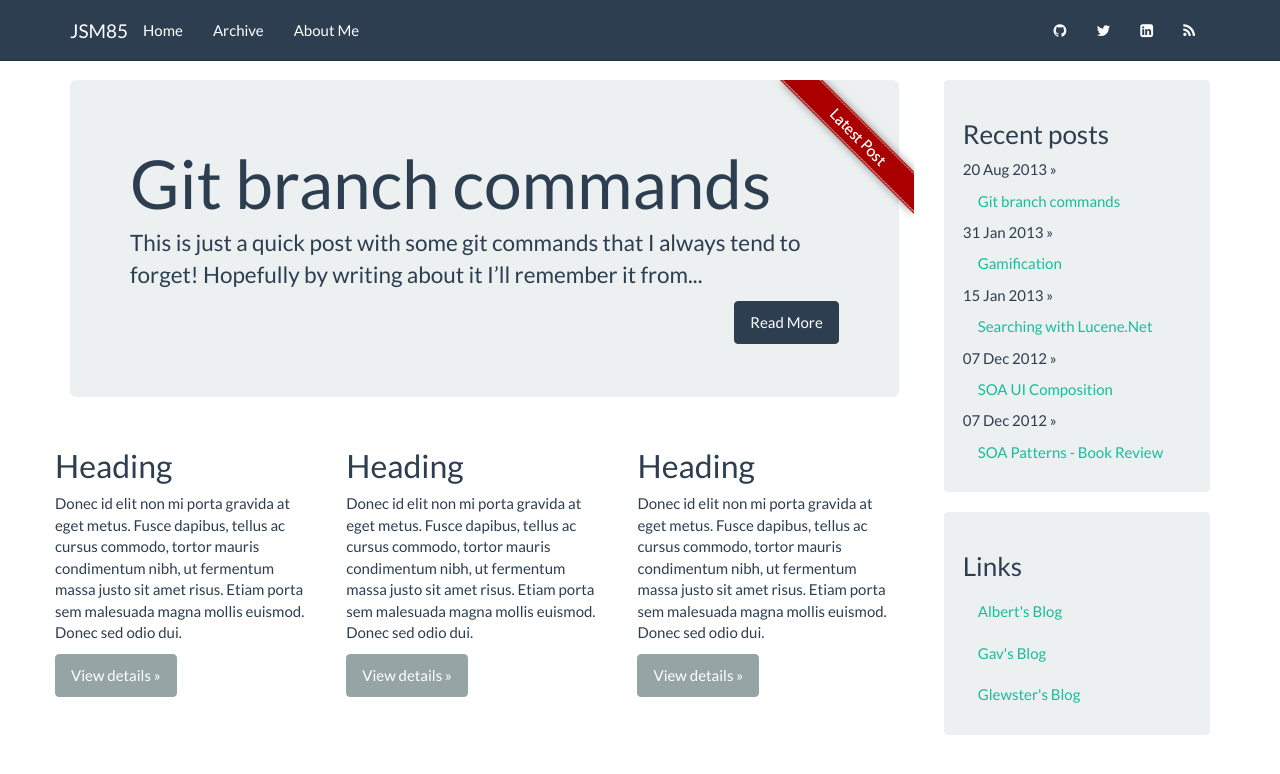
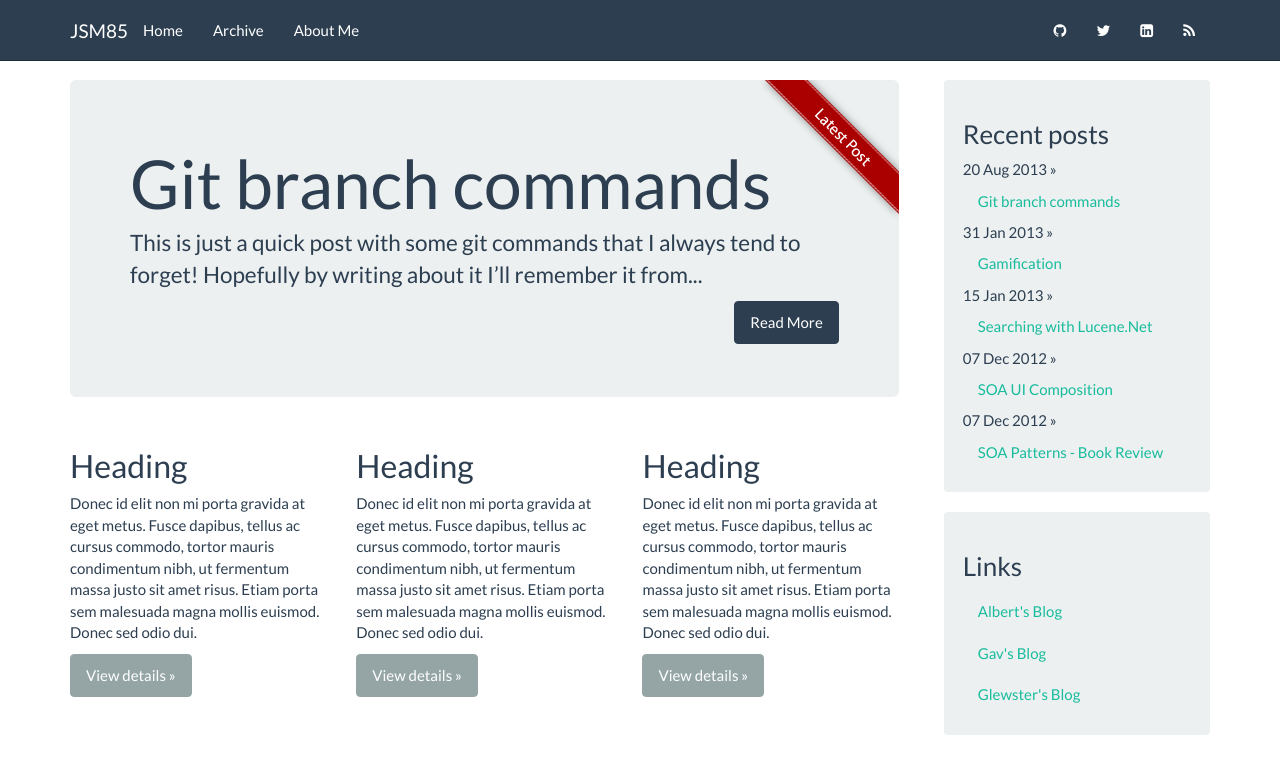
Before and after one commit to jsm85/jsm85.github.io, a Jekyll site: the page built from index.html, in a window 1280 px wide. Shown: the top 774 px of the page. Built offline with Jekyll 4.4.1, drawn with Linux system fonts in a browser that asks for light colours; Markdown is read by kramdown in place of the engine named in the settings.

Commit message:
fixed positioning of headers and latest post banner

```diff
--- a/css/style.css
+++ b/css/style.css
@@ -16,3 +16,16 @@ body {
   font-weight: normal;
   font-style: normal;
 }
+
+
+.latest-post-banner {
+	position: absolute;
+	top: 0;
+	right: 0;
+	border: 0;
+	padding-right: 15px;
+}
+
+.row-fix {
+	padding-left: 15px;
+}
--- a/index.html
+++ b/index.html
@@ -5,7 +5,7 @@ title: Blog
 
 <div class="col-xs-12 col-mid-8">
     <div class="jumbotron">
-	<img style="position: absolute; top: 0; right: 0; border: 0;" src="/assets/latest_post.png" alt="Latest Post">
+	<img class="latest-post-banner" src="/assets/latest_post.png" alt="Latest Post">
     	{% for post in site.posts limit:1 %}
         <h1>{{ post.title }}</h1>
         <p>{{ post.content | truncatewords: 25 }}</p>
@@ -13,7 +13,7 @@ title: Blog
     </br>
         {% endfor %}
     </div>
-    <div class="row">
+    <div class="row row-fix">
         <div class="col-6 col-sm-6 col-lg-4">
             <h2>Heading</h2>
             <p>Donec id elit non mi porta gravida at eget metus. Fusce dapibus, tellus ac cursus commodo, tortor mauris condimentum nibh, ut fermentum massa justo sit amet risus. Etiam porta sem malesuada magna mollis euismod. Donec sed odio dui.</p>
```
